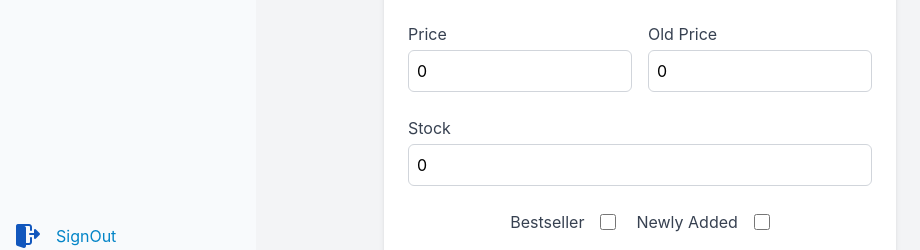
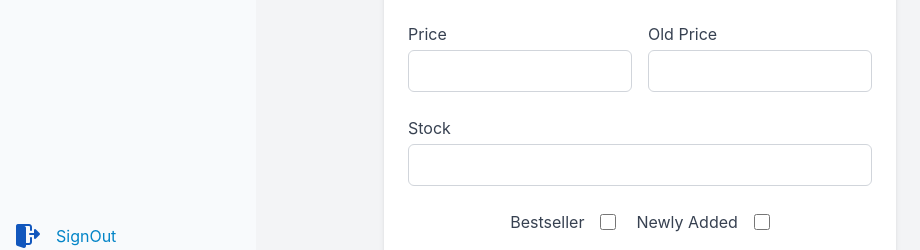
Before and after one commit to hrithic-raj/BabyHome-react-project, a React (Create React App) app: page /admin/products/addproduct in a window 1280 px wide. Shown: the part 448-698 px from the top of the page, without its empty margins (0-920 px from the left). Built offline with nearby package versions, Linux system fonts and the light colour scheme; no server answers; sample sign-in values are in the browser's storage.

Commit message:
add product and edit product updated

```diff
--- a/db.json
+++ b/db.json
@@ -693,7 +693,7 @@
       "id": "f1a0",
       "name": "Baby Gentle Wet Wipes",
       "description": "Mee Mee Baby Gentle Wet Wipes with Aloe Vera extracts, 72 counts, Pack of 3",
-      "category": "",
+      "category": "bathing",
       "price": 387,
       "oldprice": 189,
       "stock": 48,
--- a/src/pages/Admin/Products/AddProduct.jsx
+++ b/src/pages/Admin/Products/AddProduct.jsx
@@ -8,10 +8,10 @@ const AddProductForm = () => {
 const [newProduct,setNewProduct]=useState({
   name:'',
   description:'',
-  category:'',
-  price:0,
-  oldprice:0,
-  stock:0,
+  category:'bathing',
+  price:null,
+  oldprice:null,
+  stock:null,
   bestseller:false,
   newlyadded:false,
   addedDate:new Date().toISOString(),
@@ -28,8 +28,9 @@ const [newProduct,setNewProduct]=useState({
     if (newProduct.images.length === 0 || newProduct.images.includes('')) newErrors.images = 'At least one image URL is required';
 
     if (typeof newProduct.price !== 'number' || newProduct.price <= 0) newErrors.price = 'Price must be a positive number';
-    if (typeof newProduct.oldprice !== 'number' || newProduct.oldprice < 0) newErrors.oldprice = 'Old price must be a positive number';
-    if (typeof newProduct.stock !== 'number' || newProduct.stock <0) newErrors.stock = 'Stock must be a non-negative number';
+    if (typeof newProduct.oldprice !== 'number' || newProduct.oldprice <= 0) newErrors.oldprice = 'Old price must be a positive number';
+    if (newProduct.oldprice < newProduct.price) newErrors.oldprice1 = 'Oldprice must be greater than oru equal to price';
+    if (typeof newProduct.stock !== 'number' || newProduct.stock <=0) newErrors.stock = 'Stock must be a non-negative number';
 
     setErrors(newErrors);
     return Object.keys(newErrors).length === 0;
@@ -73,10 +74,10 @@ const handleSubmit=async(e)=>{
       setNewProduct({
         name:'',
         description:'',
-        category:'',
-        price:0,
-        oldprice:0,
-        stock:0,
+        category:'bathing',
+        price:null,
+        oldprice:null,
+        stock:null,
         bestseller:false,
         newlyadded:false,
         addedDate:'',
@@ -164,6 +165,7 @@ const handleSubmit=async(e)=>{
                     className="w-full mt-1 p-2 border border-gray-300 rounded-md"
                   />
                   {errors.oldprice && <span className="text-red-500 text-sm">{errors.oldprice}</span>}
+                  {errors.oldprice1 && <span className="text-red-500 text-sm">{errors.oldprice1}</span>}
                 </div>
               </div>
 
@@ -214,6 +216,7 @@ const handleSubmit=async(e)=>{
                     placeholder="Main Image URL"
 
                   />
+                  {errors.image && <span className="text-red-500 text-sm">{errors.image}</span>}
                 </div>
 
                 {/* Additional Images */}
@@ -228,6 +231,7 @@ const handleSubmit=async(e)=>{
                         className="w-full px-3 py-2 border rounded-md focus:outline-none focus:ring focus:ring-blue-300"
                         placeholder={`Additional Image URL ${index + 1}`}
                       />
+                      {errors.images && <span className="text-red-500 text-sm">{errors.images}</span>}
                     </div>
                   ))}
                 </div>
--- a/src/pages/Admin/Products/EditProduct.jsx
+++ b/src/pages/Admin/Products/EditProduct.jsx
@@ -14,8 +14,8 @@ function EditProduct() {
         name:'',
         description:'',
         category:'',
-        price:0,
-        oldprice:0,
+        price:null,
+        oldprice:null,
         stock:0,
         bestseller:false,
         newlyadded:false,
@@ -49,7 +49,8 @@ function EditProduct() {
           if (newProduct.images.length === 0 || newProduct.images.includes('')) newErrors.images = 'At least one image URL is required';
 
           if (typeof newProduct.price !== 'number' || newProduct.price <= 0) newErrors.price = 'Price must be a positive number';
-          if (typeof newProduct.oldprice !== 'number' || newProduct.oldprice < 0) newErrors.oldprice = 'Old price must be a positive number';
+          if (typeof newProduct.oldprice !== 'number' || newProduct.oldprice <= 0) newErrors.oldprice = 'Old price must be a positive number';
+          if (newProduct.oldprice < newProduct.price) newErrors.oldprice = 'Oldprice must be greater than oru equal to price';
           if (typeof newProduct.stock !== 'number' || newProduct.stock <0) newErrors.stock = 'Stock must be a non-negative number';
 
           setErrors(newErrors);
@@ -247,6 +248,7 @@ function EditProduct() {
                         className="w-full px-3 py-2 border rounded-md focus:outline-none focus:ring focus:ring-blue-300"
                         placeholder="Main Image URL"
                     />
+                    {errors.image && <span className="text-red-500 text-sm">{errors.image}</span>}
                   </div>
                 </div>
 
@@ -267,6 +269,7 @@ function EditProduct() {
                         className="w-[50%] px-3 py-2 border rounded-md focus:outline-none focus:ring focus:ring-blue-300"
                         placeholder={`Additional Image URL ${index + 1}`}
                       />
+                      {errors.images && <span className="text-red-500 text-sm">{errors.images}</span>}
                       {/* <button>hello</button> */}
                       <button
                         type="button"
```
